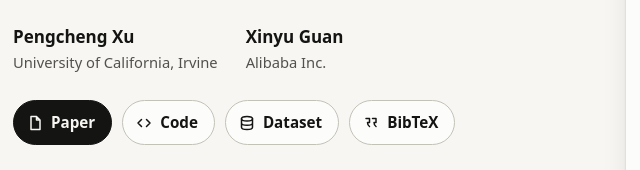
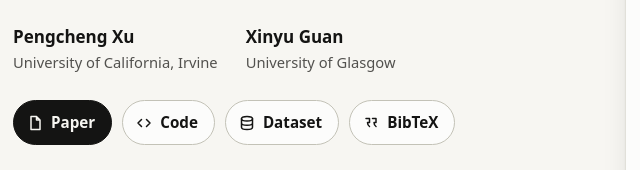
Before and after one commit to explcre/silica, a plain HTML site: page site/index.html in a window 1280 px wide. Shown: the part 351-521 px from the top of the page, 99-739 px from the left. Drawn offline with Linux system fonts and the light colour scheme.

Commit message:
Project page: Xinyu Guan's affiliation is the University of Glasgow

```diff
--- a/site/index.html
+++ b/site/index.html
@@ -41,7 +41,7 @@
       <span class="subtitle">Certified Counterfactual Evaluation of Identifiability in Unseen-Language Induction</span></h1>
     <ul class="authors">
       <li><span class="name">Pengcheng Xu</span> <span class="aff">University of California, Irvine</span></li>
-      <li><span class="name">Xinyu Guan</span> <span class="aff">Alibaba Inc.</span></li>
+      <li><span class="name">Xinyu Guan</span> <span class="aff">University of Glasgow</span></li>
     </ul>
     <ul class="buttons">
       <li><a class="button primary" href="https://pengcheng-xu.com/files/SILICA_EACL2027_Findings.pdf"><svg aria-hidden="true" viewBox="0 0 16 16"><path d="M4 1.5h5.5L13 5v9.5H4z M9.5 1.5V5H13" /></svg>Paper</a></li>
```
